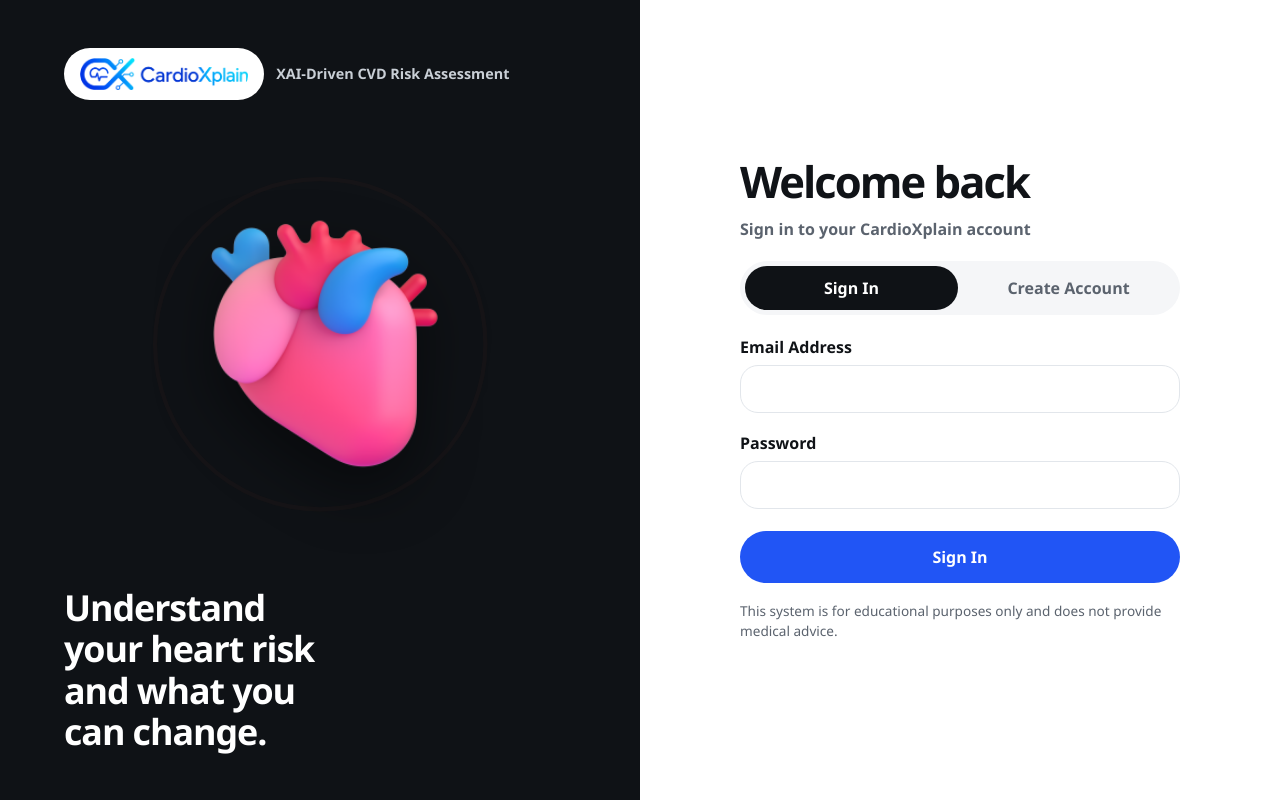
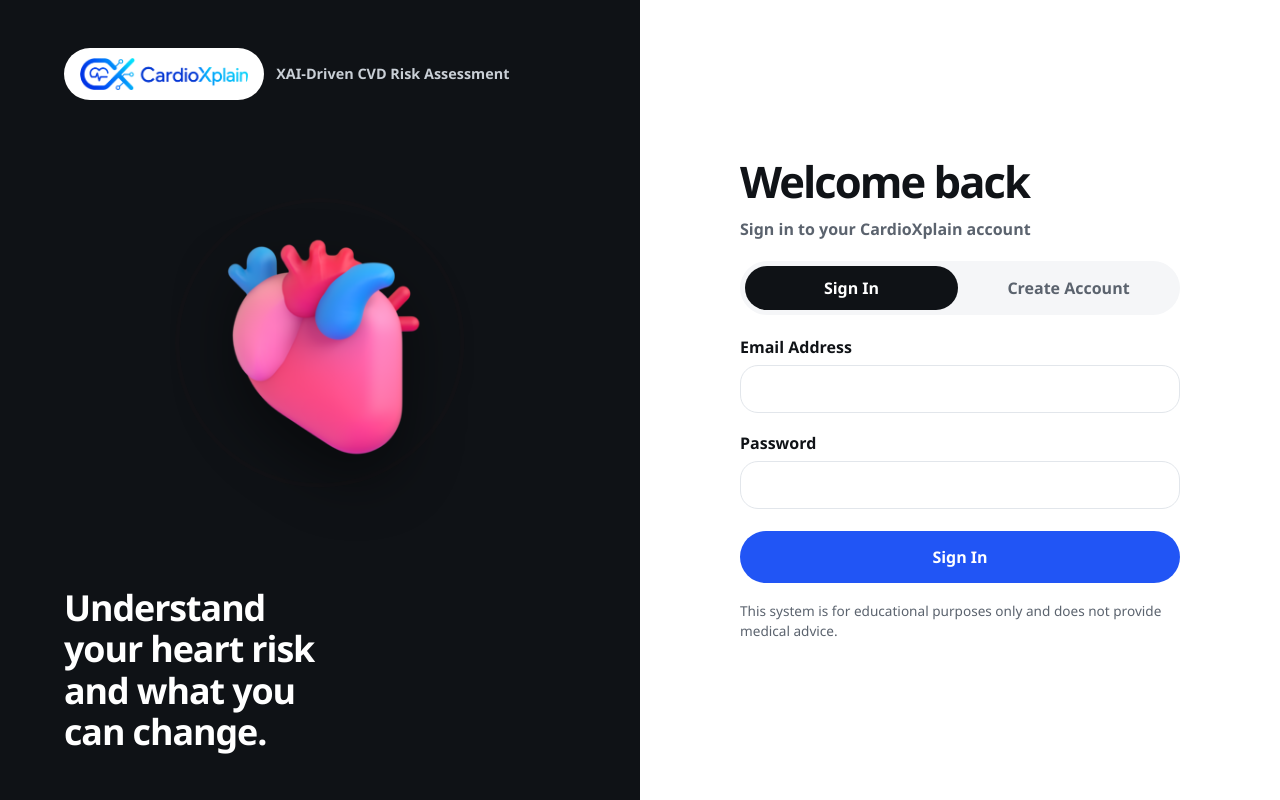
Before and after one commit to AkramSyahmi/CardioXplain, a React (Vite) app in the folder frontend/: page /login in a window 1280 px wide. Built offline with nearby package versions, Linux system fonts and the light colour scheme.

Commit message:
Login page: real animated 3D heart (Fluent Emoji Animated, MIT)

```diff
--- a/frontend/src/pages/LoginPage.css
+++ b/frontend/src/pages/LoginPage.css
@@ -24,22 +24,12 @@
 .login-logo img { display: block; width: auto; height: 32px; padding: 10px 16px; box-sizing: content-box; background: #fff; border-radius: var(--pill); }
 .login-sub { color: #c9cfd6; font-size: 0.9rem; font-weight: 600; }
 .login-heart { position: relative; align-self: center; width: 220px; height: 220px; display: grid; place-items: center; }
+.login-heart picture { position: relative; width: 100%; height: 100%; }
 .login-heart img {
   position: relative;
   width: 100%;
   height: 100%;
   filter: drop-shadow(0 26px 30px rgba(0, 0, 0, 0.45));
-  transform-origin: 50% 60%;
-  animation: heartbeat 0.92s ease-in-out infinite; /* about 65 beats a minute */
-}
-/* Lub-dub: a strong beat, a short ease back, a smaller second beat, then rest. */
-@keyframes heartbeat {
-  0%   { transform: scale(1); }
-  12%  { transform: scale(1.09); }
-  22%  { transform: scale(0.98); }
-  32%  { transform: scale(1.05); }
-  48%  { transform: scale(1); }
-  100% { transform: scale(1); }
 }
 /* Soft rings that spread out with each beat. */
 .beat-ring {
@@ -48,9 +38,9 @@
   border-radius: 50%;
   border: 2px solid rgba(240, 100, 60, 0.7);
   opacity: 0;
-  animation: beat-ring 0.92s ease-out infinite;
+  animation: beat-ring 0.91s ease-out infinite; /* same length as the heart animation (13 frames x 70 ms) */
 }
-.beat-ring-late { animation-delay: 0.29s; border-color: rgba(240, 100, 60, 0.45); }
+.beat-ring-late { animation-delay: 0.3s; border-color: rgba(240, 100, 60, 0.45); }
 @keyframes beat-ring {
   0%   { transform: scale(0.85); opacity: 0; }
   10%  { opacity: 1; }
@@ -91,7 +81,7 @@
     justify-items: start;
     gap: 32px;
   }
-  .login-heart { justify-self: center; width: clamp(260px, 22vw, 380px); height: clamp(260px, 22vw, 380px); }
+  .login-heart { justify-self: center; width: clamp(240px, 18vw, 300px); height: clamp(240px, 18vw, 300px); } /* animation is 256 px; keep it sharp */
   .login-line { text-align: left; font-size: clamp(2rem, 2.8vw, 3rem); max-width: 16ch; text-wrap: balance; }
   .login-panel {
     border-radius: 0;
--- a/frontend/src/pages/LoginPage.jsx
+++ b/frontend/src/pages/LoginPage.jsx
@@ -2,6 +2,7 @@
 import { useState } from "react";
 import { Navigate, useNavigate } from "react-router";
 import { homeFor, useAuth } from "../auth.jsx";
+import heartBeating from "../assets/heart-beating.png";
 import heart from "../assets/heart-3d.png";
 import FieldError from "../components/FieldError.jsx";
 import logo from "../assets/logo-full.png";
@@ -66,7 +67,11 @@ export default function LoginPage() {
         <span className="login-heart" aria-hidden="true">
           <span className="beat-ring" />
           <span className="beat-ring beat-ring-late" />
-          <img src={heart} alt="" width="220" height="220" />
+          {/* Animated 3D heart (Microsoft Fluent Emoji, MIT); still image when the user asks for reduced motion. */}
+          <picture>
+            <source srcSet={heart} media="(prefers-reduced-motion: reduce)" />
+            <img src={heartBeating} alt="" width="256" height="256" />
+          </picture>
         </span>
         <p className="login-line">Understand your heart risk and what you can change.</p>
       </section>
```
Also changed, not shown: frontend/src/assets/heart-beating.png (added), 1 other file (tests, documents, lock files or other folders).
